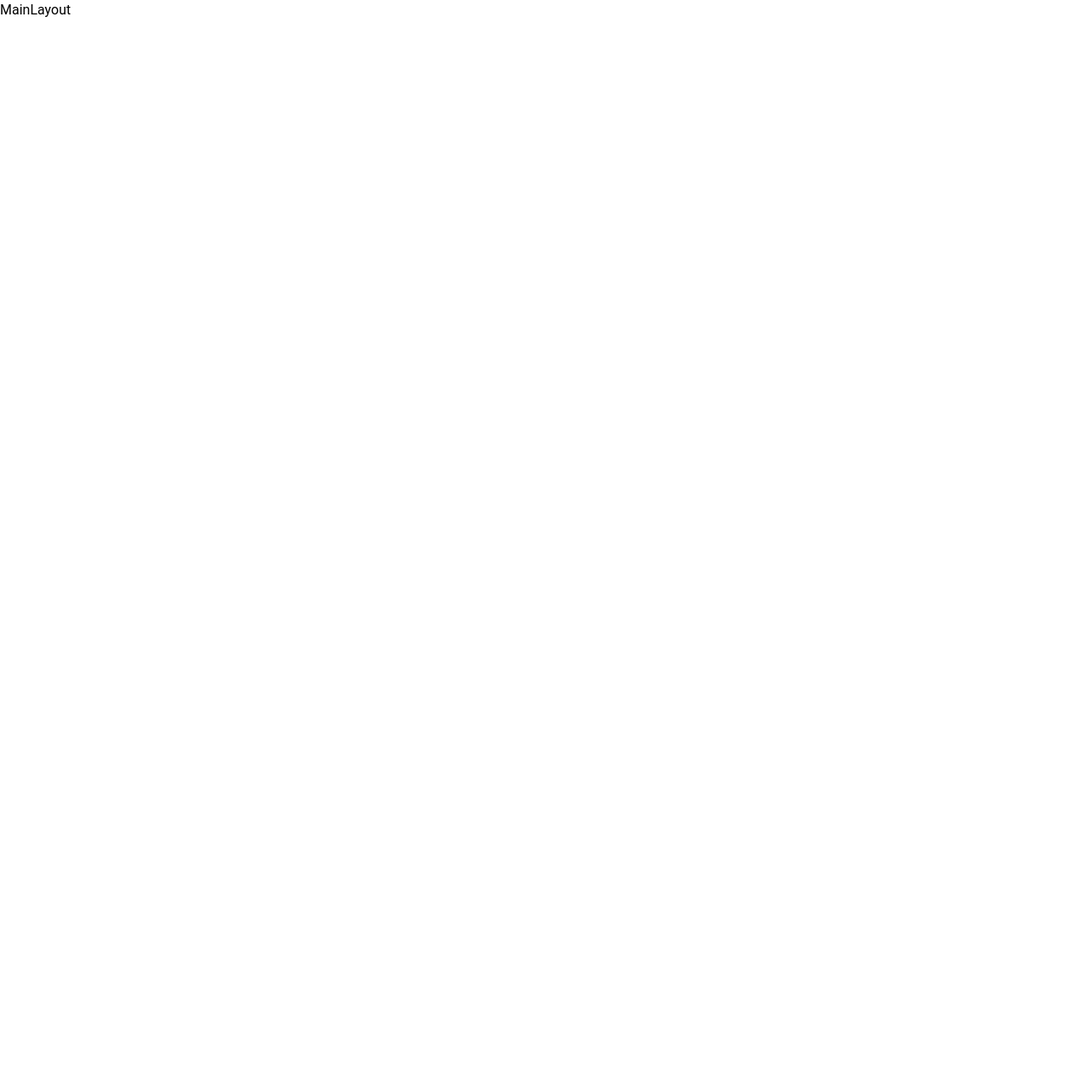
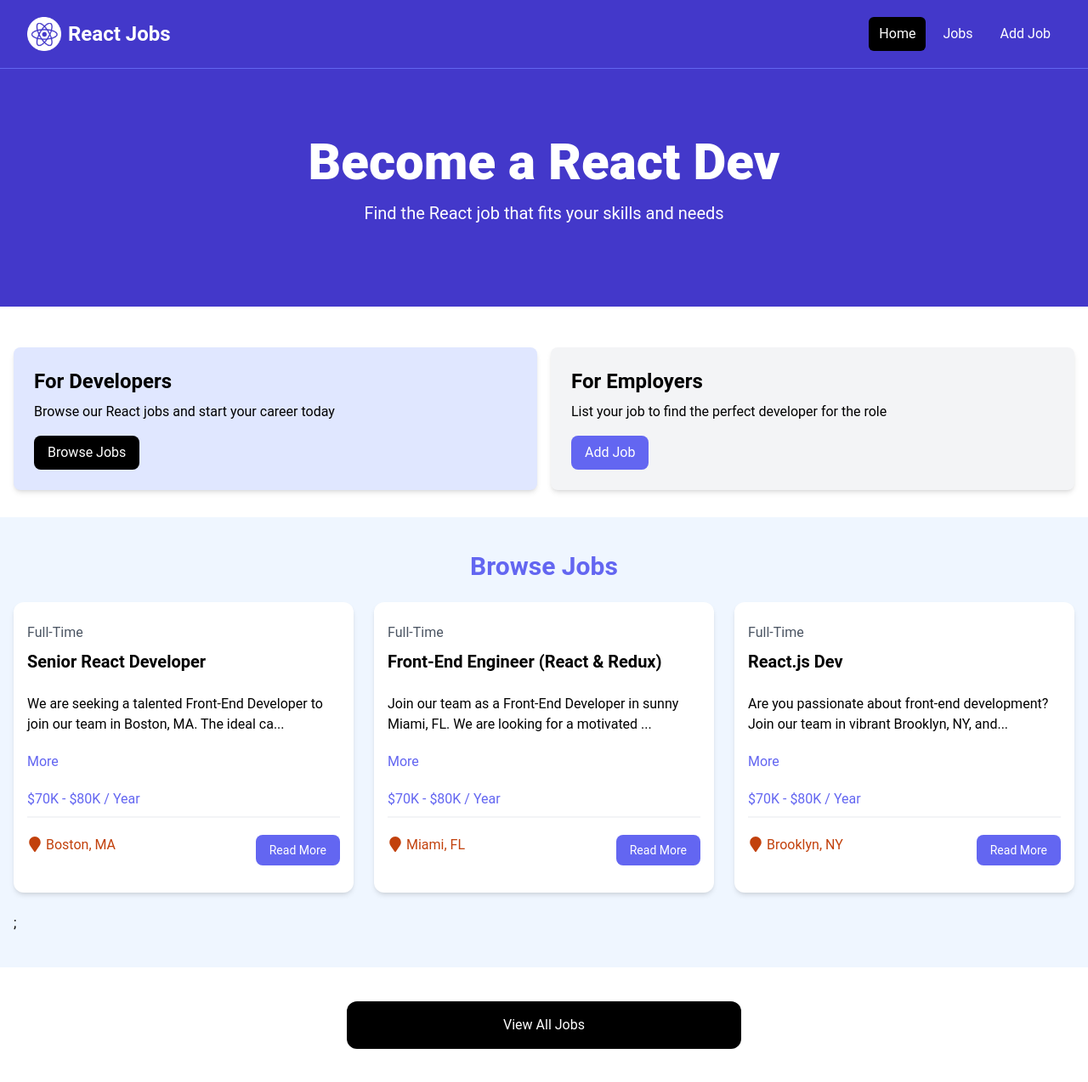
Before and after one commit to adrayandaleandrew/react-jobs-website, a React (Vite) app: page / in a window 1280 px wide. Shown: the whole page at 85% size. Before the commit the page ends 800 px from the top, so only its background shows below. Built offline with nearby package versions, Linux system fonts and the light colour scheme.

Commit message:
import Link, changed href ~ to, changed a ~ Link

```diff
--- a/src/components/HomeCards.jsx
+++ b/src/components/HomeCards.jsx
@@ -1,5 +1,5 @@
 import React from 'react'
-import Cards from './Card'
+import {Link} from 'react-router-dom'
 import Card from './Card';
 
 const HomeCards = () => {
@@ -11,13 +11,13 @@ const HomeCards = () => {
           <Card bg = 'bg-indigo-100'>
             <h2 className="text-2xl font-bold">For Developers</h2>
             <p className="mt-2 mb-4"> Browse our React jobs and start your career today </p>
-            <a href="/jobs.html" className="inline-block bg-black text-white rounded-lg px-4 py-2 hover:bg-gray-700" >Browse Jobs </a>
+            <Link to="/jobs" className="inline-block bg-black text-white rounded-lg px-4 py-2 hover:bg-gray-700" >Browse Jobs </Link>
           </Card>
 
           <Card>
             <h2 className="text-2xl font-bold">For Employers</h2>
             <p className="mt-2 mb-4"> List your job to find the perfect developer for the role </p>
-            <a href="/add-job.html" className="inline-block bg-indigo-500 text-white rounded-lg px-4 py-2 hover:bg-indigo-600"> Add Job </a>
+            <Link to="/add-job" className="inline-block bg-indigo-500 text-white rounded-lg px-4 py-2 hover:bg-indigo-600"> Add Job </Link>
           </Card>
 
         </div>
--- a/src/components/JobListing.jsx
+++ b/src/components/JobListing.jsx
@@ -1,4 +1,5 @@
 import React from "react";
+import {Link} from 'react-router-dom'
 import { useState } from "react";
 import {FaMapMarker} from 'react-icons/fa';
 
@@ -36,12 +37,12 @@ const JobListing = ({ job }) => {
             <FaMapMarker className="inline text-lg mb-1 mr-1"/>
             {job.location}
           </div>
-          <a
-            href={`/job/${job.id}`}
+          <Link
+            to={`/job/${job.id}`}
             className="h-[36px] bg-indigo-500 hover:bg-indigo-600 text-white px-4 py-2 rounded-lg text-center text-sm"
           >
             Read More
-          </a>
+          </Link>
         </div>
       </div>
     </div>
--- a/src/components/Navbar.jsx
+++ b/src/components/Navbar.jsx
@@ -1,4 +1,5 @@
 import React from 'react';
+import {Link} from 'react-router-dom'
 import logo from '../assets/images/logo.png';
 
 const Navbar = () => {
@@ -8,15 +9,15 @@ const Navbar = () => {
                 <div className="flex h-20 items-center justify-between">
                     <div className="flex flex-1 items-center justify-center md:items-stretch md:justify-start">
 
-                        <a className="flex flex-shrink-0 items-center mr-4" href="/index.html">
+                        <Link className="flex flex-shrink-0 items-center mr-4" to="/">
                             <img className="h-10 w-auto" src={ logo } alt="React Jobs"/>
                             <span className="hidden md:block text-white text-2xl font-bold ml-2">React Jobs</span>
-                        </a>
+                        </Link>
                         <div className="md:ml-auto">
                             <div className="flex space-x-2">
-                                <a href="/index.html" className="text-white bg-black hover:bg-gray-900 hover:text-white rounded-md px-3 py-2">Home</a>
-                                <a href="/jobs.html" className="text-white hover:bg-gray-900 hover:text-white rounded-md px-3 py-2">Jobs</a>
-                                <a href="/add-job.html" className="text-white hover:bg-gray-900 hover:text-white rounded-md px-3 py-2">Add Job</a>
+                                <Link to="/" className="text-white bg-black hover:bg-gray-900 hover:text-white rounded-md px-3 py-2">Home</Link>
+                                <Link to="/jobs" className="text-white hover:bg-gray-900 hover:text-white rounded-md px-3 py-2">Jobs</Link>
+                                <Link to="/add-job" className="text-white hover:bg-gray-900 hover:text-white rounded-md px-3 py-2">Add Job</Link>
                             </div>
                         </div>
                     </div>
--- a/src/components/ViewAllJobs.jsx
+++ b/src/components/ViewAllJobs.jsx
@@ -1,13 +1,14 @@
-import React from 'react'
+import React from 'react';
+import {Link} from 'react-router-dom';
 
 const ViewAllJobs = () => {
   return (
     <section className="m-auto max-w-lg my-10 px-6">
-      <a
-        href="jobs.html"
+      <Link
+        to="/jobs"
         className="block bg-black text-white text-center py-4 px-6 rounded-xl hover:bg-gray-700">
             View All Jobs
-        </a>
+        </Link>
     </section>
   );
 };
--- a/src/layouts/MainLayout.jsx
+++ b/src/layouts/MainLayout.jsx
@@ -1,8 +1,15 @@
 import React from 'react'
+import {Outlet} from 'react-router-dom';
+import Navbar from '../components/Navbar';
+
 
 const MainLayout = () => {
   return (
-    <div>MainLayout</div>
+    <>
+      <Navbar />
+      <Outlet />
+
+    </>
   );
 };
 
--- a/src/pages/HomePage.jsx
+++ b/src/pages/HomePage.jsx
@@ -1,10 +1,16 @@
 import React from 'react'
 import Hero from "../components/Hero";
+import HomeCards from '../components/HomeCards';
+import JobListings from '../components/JobListings';
+import ViewAllJobs from '../components/ViewAllJobs';
 
 const HomePage = () => {
   return (
     <>
         <Hero />
+        <HomeCards />
+        <JobListings />
+        <ViewAllJobs />
     </>
   )
 }
--- /dev/null
+++ b/src/pages/JobsPage.jsx
@@ -0,0 +1,9 @@
+import React from 'react'
+
+const JobsPage = () => {
+  return (
+    <div>JobsPage</div>
+  )
+}
+
+export default JobsPage
```
